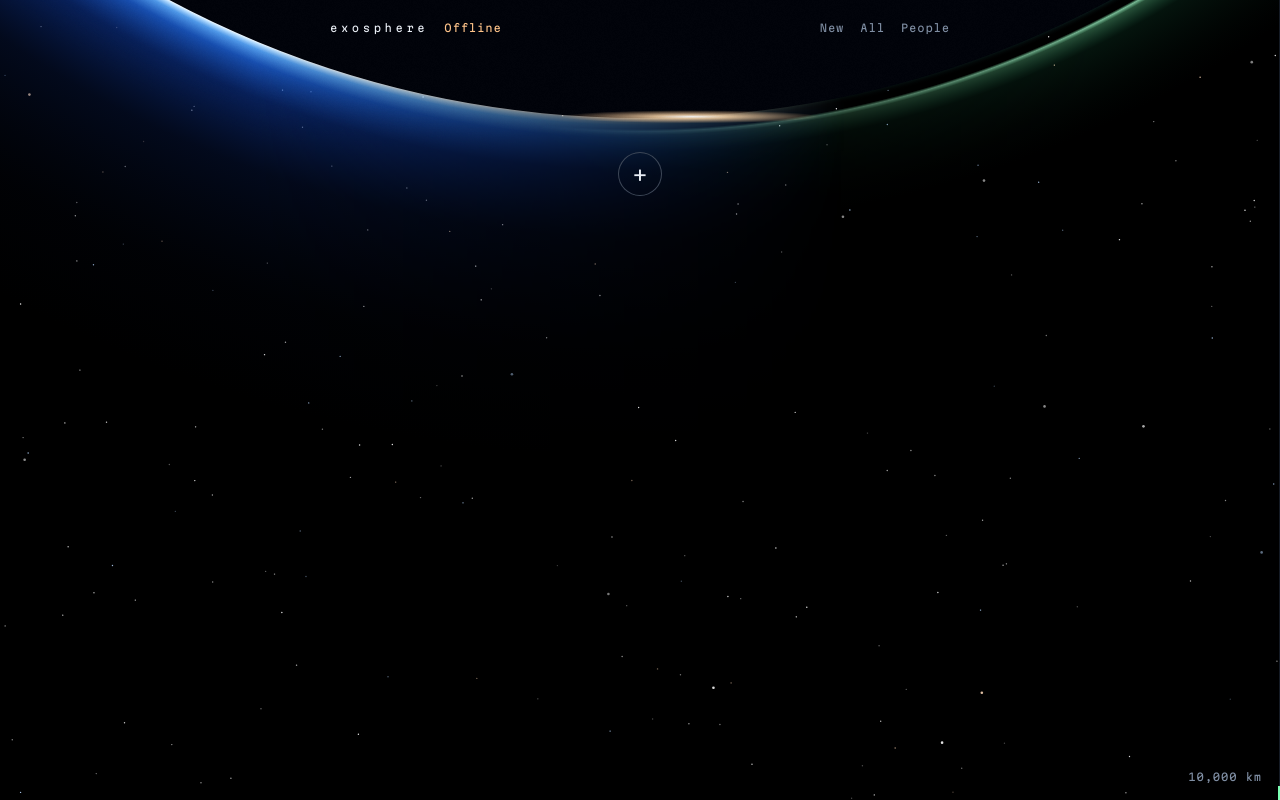
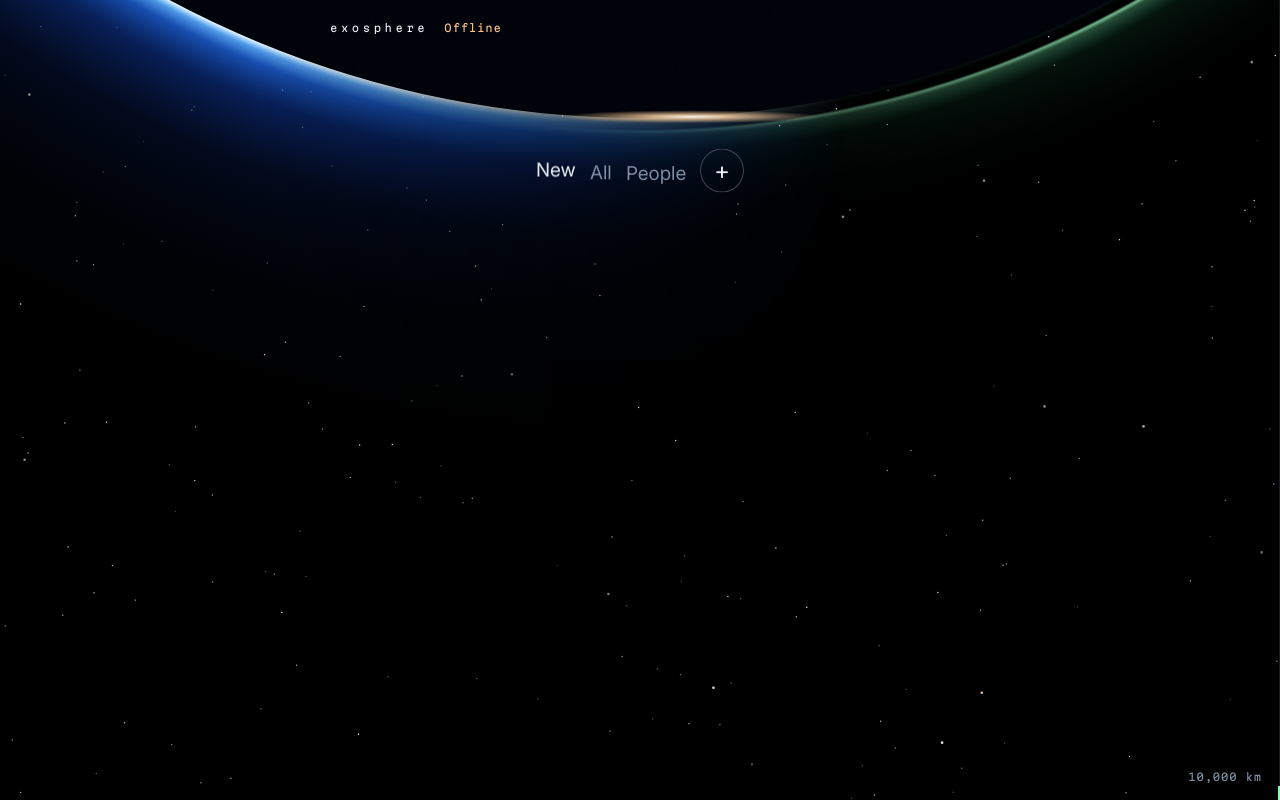
Before and after one commit to ieatfood314/exosphere, a plain HTML site: page exosphere/static/index.html in a window 1280 px wide. Drawn offline with Linux system fonts and the light colour scheme; no server answers.

Commit message:
Move New, All and People onto the arc beside the faces
The top bar is down to the wordmark and status. The tabs are words that
ride the limb with the avatars, so bendOrbit now uses each item's width.

Co-Authored-By: Claude Opus 5.5 <noreply@anthropic.com>

```diff
--- a/exosphere/static/app.js
+++ b/exosphere/static/app.js
@@ -1,5 +1,6 @@
 const $ = (id) => document.getElementById(id);
 const hero = $("hero"), feed = $("feed"), edge = $("edge"), orbit = $("orbit");
+const tabs = [...orbit.children];
 const menu = $("menu"), HOLD_MS = 450;
 const BASE_KM = 700, TOP_KM = 10000; // where the exosphere starts and thins into space
 const AWAY_MS = 5 * 60 * 1000;     // a shorter absence is a glance elsewhere, so the page stays put
@@ -124,7 +125,9 @@ function avatar(person) {
 
 function drawOrbit() {
   const people = [...state.creators].sort((a, b) => b.new - a.new || (b.latest || 0) - (a.latest || 0));
-  orbit.replaceChildren(
+  for (const tab of tabs) tab.toggleAttribute("aria-current", tab.dataset.view === view.name);
+  for (const sat of orbit.querySelectorAll(".sat")) sat.remove(); // the tabs stay, so they keep focus
+  orbit.append(
     ...people.map((person) => {
       const node = avatar(person);
       const link = el("button", { class: `sat${person.new ? " new" : ""}`, "data-person": person.id, title: person.name, "aria-label": person.name, "aria-current": view.id === person.id ? "true" : null });
@@ -141,7 +144,7 @@ const planetRadius = () => Math.max(640, innerWidth * 0.78);
 function bendOrbit() {
   const radius = planetRadius(), middle = innerWidth / 2;
   for (const sat of orbit.children) {
-    const dx = sat.offsetLeft - orbit.scrollLeft + 22 - middle;
+    const dx = sat.offsetLeft - orbit.scrollLeft + sat.offsetWidth / 2 - middle;
     const lift = radius - Math.sqrt(Math.max(radius * radius - dx * dx, 0));
     sat.style.transform = `translateY(${-Math.min(lift, 150).toFixed(1)}px)`;
   }
@@ -153,7 +156,6 @@ function reset() {
   edge.replaceChildren();
   shown = [];
   more = false;
-  for (const link of document.querySelectorAll(".toplink")) link.toggleAttribute("aria-current", link.dataset.view === view.name);
 }
 
 function filterTabs() {
--- a/exosphere/static/index.html
+++ b/exosphere/static/index.html
@@ -18,13 +18,12 @@
   <header class="top">
     <a class="mark" href="#/">exosphere</a>
     <span id="status" role="status"></span>
-    <span class="tabs">
-      <a class="toplink" data-view="new" href="#/">New</a>
-      <a class="toplink" data-view="all" href="#/all">All</a>
-      <a class="toplink" data-view="people" href="#/people">People</a>
-    </span>
   </header>
-  <nav id="orbit" aria-label="People"></nav>
+  <nav id="orbit">
+    <a class="tab" data-view="new" href="#/">New</a>
+    <a class="tab" data-view="all" href="#/all">All</a>
+    <a class="tab" data-view="people" href="#/people">People</a>
+  </nav>
   <section id="hero"></section>
   <main id="feed"></main>
   <footer id="edge"></footer>
--- a/exosphere/static/style.css
+++ b/exosphere/static/style.css
@@ -27,7 +27,7 @@ button, input { font: inherit; color: inherit; background: none; border: 0; padd
 button { cursor: pointer; }
 :focus-visible { outline: 1px solid var(--airglow); outline-offset: 3px; }
 
-.mono, .mark, .toplink, #status, .who, .when, .label, #altitude, .sorts, .sub, .plain {
+.mono, .mark, #status, .who, .when, .label, #altitude, .sorts, .sub, .plain {
   font: 400 10.5px/1.5 Martian, ui-monospace, monospace;
   letter-spacing: .08em;
 }
@@ -44,9 +44,6 @@ button { cursor: pointer; }
 }
 .mark { color: var(--ink); letter-spacing: .34em; }
 #status { color: var(--dawn); }
-.tabs { display: flex; gap: 16px; margin-left: auto; }
-.toplink { color: var(--dim); }
-.toplink[aria-current] { color: var(--ink); }
 
 /* satellites along the arc */
 #orbit { /* tall enough that satellites can climb the arc without being clipped */
@@ -68,6 +65,9 @@ button { cursor: pointer; }
 .sat[aria-current] { box-shadow: 0 0 0 1.5px var(--ink); }
 .sat[aria-current] img, .sat:hover img { filter: none; }
 .sat.add { background: none; box-shadow: inset 0 0 0 1px var(--faint); color: var(--ink); font-size: 24px; }
+
+.tab { flex: none; height: 44px; font-size: 19px; line-height: 44px; color: var(--dim); scroll-snap-align: center; will-change: transform; }
+.tab[aria-current] { color: var(--ink); }
 
 /* the one big thing */
 #hero { position: relative; width: var(--col); margin: calc(var(--limb-y) + 112px - 44px) auto 0; }
```
